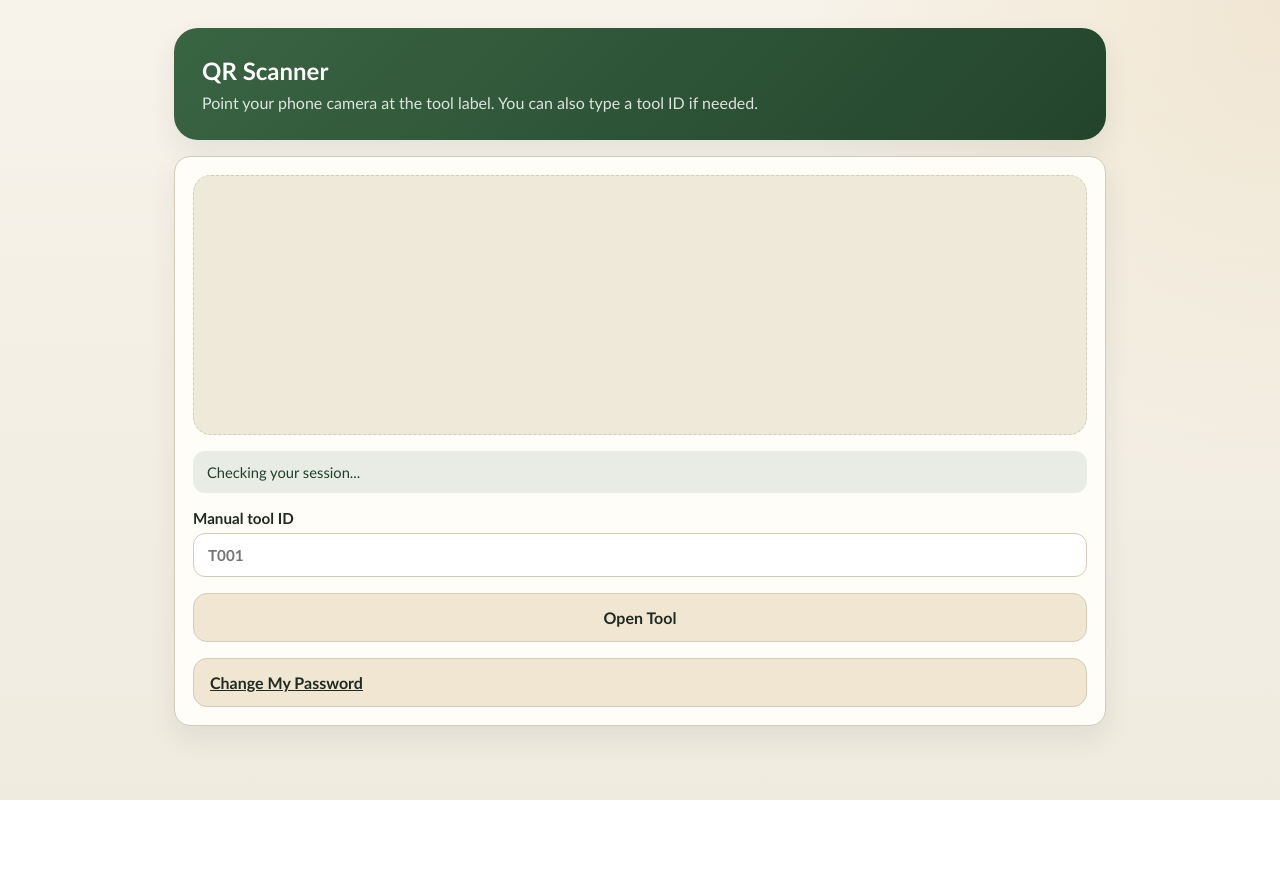
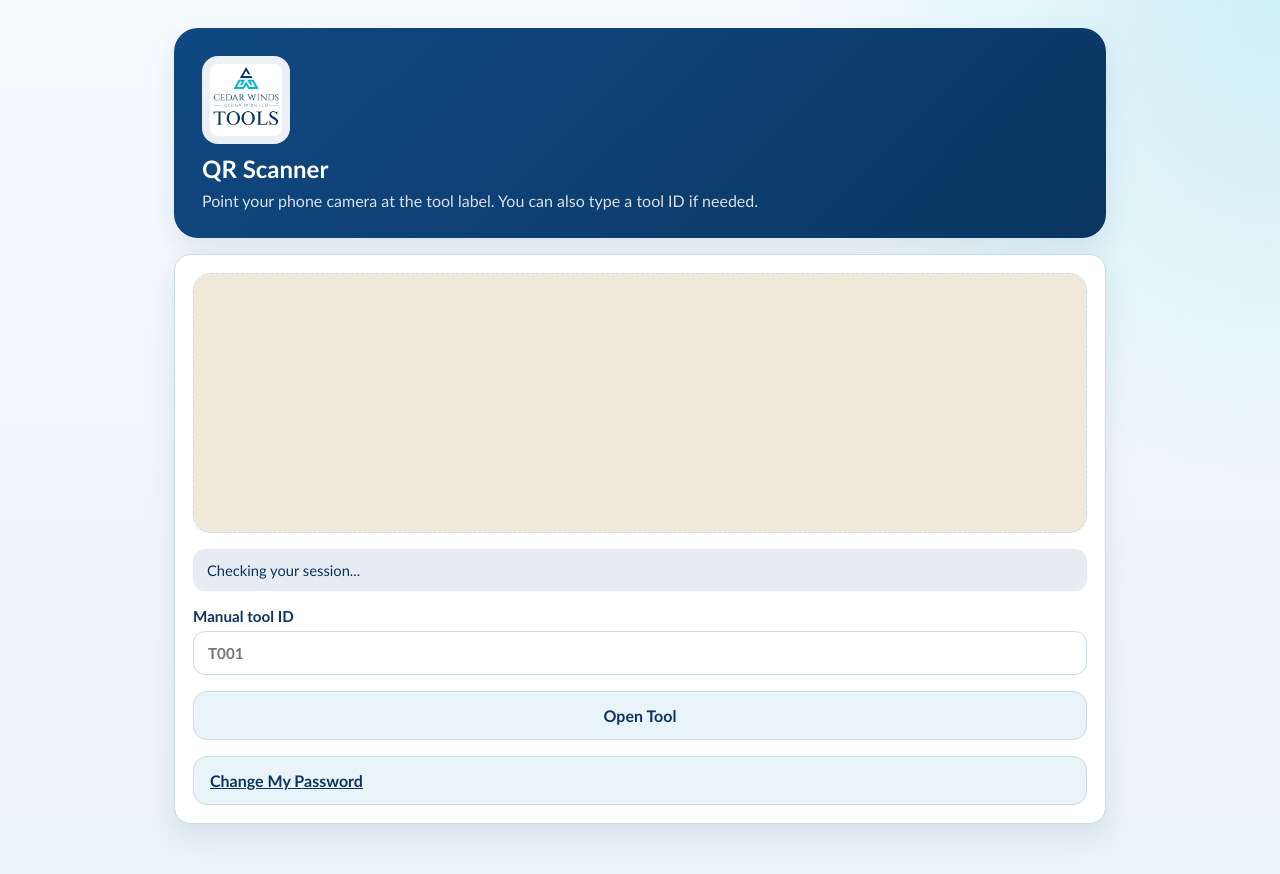
Before and after one commit to GuyLeDouce/Cedar-Tools, a website: page public/scanner/index.html in a window 1280 px wide. Before the commit the page ends 800 px from the top, so only its background shows below. Drawn offline with Linux system fonts and the light colour scheme; no server answers; a script that the page names is missing.

Commit message:
Apply Cedar Winds branding across app

```diff
--- a/public/scanner/index.html
+++ b/public/scanner/index.html
@@ -3,7 +3,7 @@
   <head>
     <meta charset="UTF-8" />
     <meta name="viewport" content="width=device-width, initial-scale=1.0" />
-    <meta name="theme-color" content="#2f5d3a" />
+    <meta name="theme-color" content="#0b457f" />
     <title>Scanner | Cedar Winds</title>
     <link rel="manifest" href="/manifest.webmanifest" />
     <link rel="icon" href="/icons/ToolsLogo.jpg" />
@@ -13,6 +13,7 @@
   <body>
     <main class="app-shell stack">
       <section class="hero">
+        <img class="brand-logo" src="/icons/ToolsLogo.jpg" alt="Cedar Winds logo" />
         <h1>QR Scanner</h1>
         <p>Point your phone camera at the tool label. You can also type a tool ID if needed.</p>
         <div class="toolbar compact">
--- a/public/service-worker.js
+++ b/public/service-worker.js
@@ -1,4 +1,4 @@
-const CACHE_NAME = "cedar-tools-v3";
+const CACHE_NAME = "cedar-tools-v4";
 const APP_SHELL = [
   "/",
   "/index.html",
--- a/public/styles.css
+++ b/public/styles.css
@@ -1,15 +1,15 @@
 :root {
-  --bg: #f4f1e8;
-  --surface: #fffdf8;
-  --surface-strong: #f0e6d2;
-  --ink: #1f2a22;
-  --muted: #5b675d;
-  --brand: #2f5d3a;
-  --brand-dark: #1f4128;
-  --accent: #c88a2d;
+  --bg: #f0f5f8;
+  --surface: #ffffff;
+  --surface-strong: #e8f4f8;
+  --ink: #0e355f;
+  --muted: #4f667e;
+  --brand: #0b457f;
+  --brand-dark: #08345f;
+  --accent: #18bfd3;
   --danger: #a33824;
-  --border: #d4cbb8;
-  --shadow: 0 12px 28px rgba(31, 42, 34, 0.08);
+  --border: #c8dce8;
+  --shadow: 0 12px 28px rgba(10, 60, 110, 0.1);
   --radius: 16px;
 }
 
@@ -21,8 +21,8 @@ body {
   margin: 0;
   font-family: "Trebuchet MS", "Segoe UI", sans-serif;
   background:
-    radial-gradient(circle at top right, rgba(200, 138, 45, 0.12), transparent 32%),
-    linear-gradient(180deg, #f7f3ea 0%, #f0ebdf 100%);
+    radial-gradient(circle at top right, rgba(24, 191, 211, 0.18), transparent 32%),
+    linear-gradient(180deg, #f6fbfe 0%, #eaf3f8 100%);
   color: var(--ink);
   min-height: 100vh;
 }
@@ -43,7 +43,7 @@ img {
 }
 
 .hero {
-  background: linear-gradient(135deg, rgba(47, 93, 58, 0.95), rgba(31, 65, 40, 0.98));
+  background: linear-gradient(135deg, rgba(11, 69, 127, 0.98), rgba(8, 52, 95, 0.99));
   color: #fff;
   padding: 22px;
   border-radius: 24px;
@@ -58,6 +58,16 @@ img {
 .hero p {
   margin: 8px 0 0;
   color: rgba(255, 255, 255, 0.84);
+}
+
+.hero .brand-logo {
+  width: 88px;
+  height: 88px;
+  object-fit: contain;
+  margin-bottom: 10px;
+  border-radius: 16px;
+  background: rgba(255, 255, 255, 0.92);
+  padding: 8px;
 }
 
 .toolbar {
@@ -213,13 +223,13 @@ textarea {
 }
 
 .pill.available {
-  background: rgba(47, 93, 58, 0.12);
+  background: rgba(11, 69, 127, 0.12);
   color: var(--brand-dark);
 }
 
 .pill.checked {
-  background: rgba(200, 138, 45, 0.16);
-  color: #7f4f11;
+  background: rgba(24, 191, 211, 0.2);
+  color: #0b6070;
 }
 
 .notice {
@@ -229,7 +239,7 @@ textarea {
 }
 
 .notice.info {
-  background: rgba(47, 93, 58, 0.1);
+  background: rgba(11, 69, 127, 0.1);
   color: var(--brand-dark);
 }
 
```
Also changed, not shown: public/dashboard/index.html (+2 -1 lines), public/index.html (+2 -1 lines), public/login.html (+2 -1 lines), public/set-password.html (+2 -1 lines), public/tool/index.html (+2 -1 lines), public/manifest.webmanifest.
